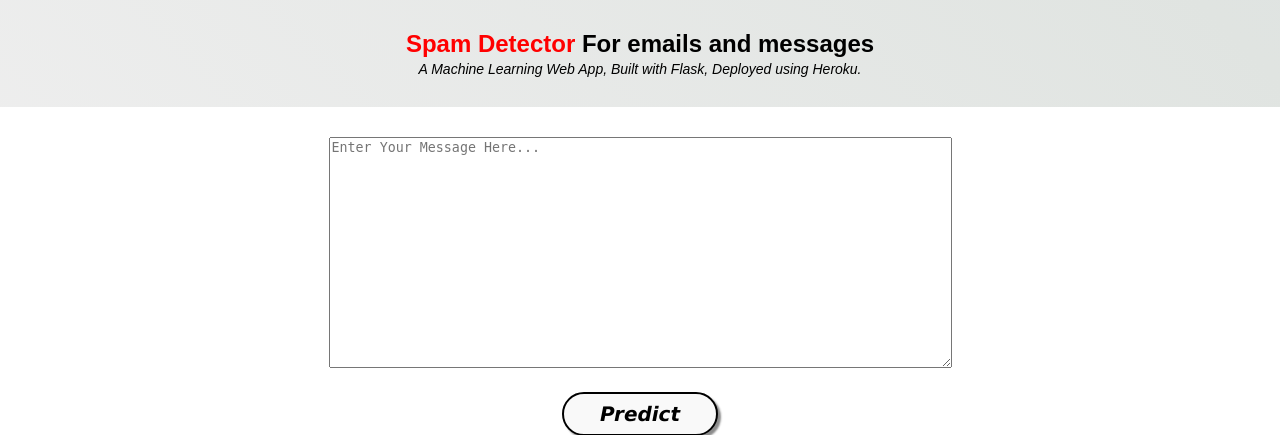
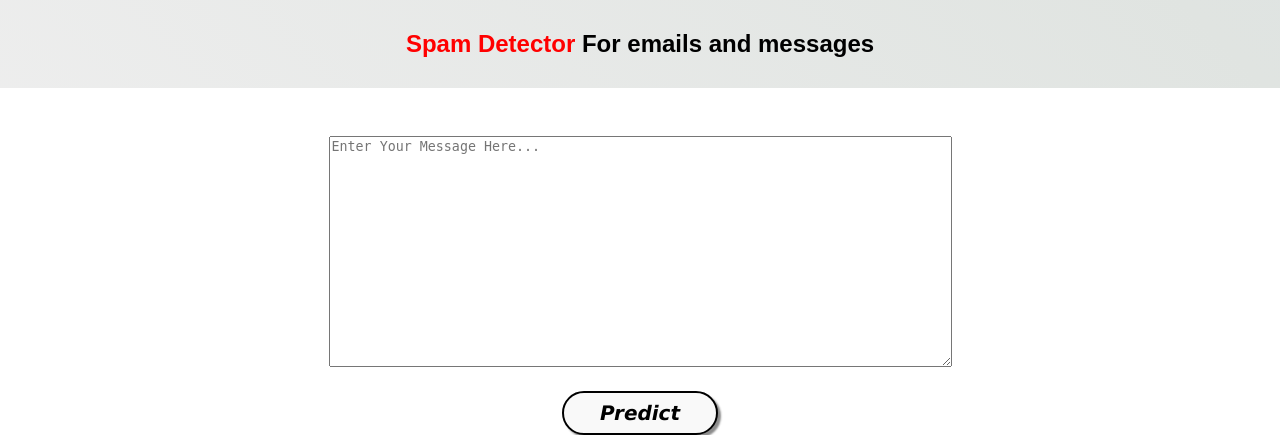
Before and after one commit to vyommartin/abuse, a Flask app: page / in a window 1280 px wide. Shown: the top 435 px of the page. Run offline with Flask 2, Linux system fonts and the light colour scheme; parts of the project's set-up code (start-up, migrations or seed data) failed here and were passed over; some libraries are stand-ins or nearby versions.

Commit message:
Update index.html

```diff
--- a/templates/index.html
+++ b/templates/index.html
@@ -4,17 +4,14 @@
     <meta charset="UTF-8">
     <meta name="viewport" content="width=device-width, initial-scale=1.0">
     <title>Email Spam Detector</title>
-    <script src="https://kit.fontawesome.com/5f3f547070.js" crossorigin="anonymous"></script>
     <link rel="shortcut icon" href="{{ url_for('static', filename='favicon.ico') }}">
     <link rel="stylesheet" type="text/css" href="{{ url_for('static', filename='style.css') }}">
 </head>
 <body>
     <div class="container">
         <h2 class='container-heading'><span>Spam Detector</span> For emails and messages</h2>
-        <div class='description'>
-            <p>A Machine Learning Web App, Built with Flask, Deployed using Heroku.</p>
-        </div>
     </div>
+    <br>
     <div class="ml-container">
         <form action="{{ url_for('predict') }}" method="POST">
             <textarea class='message-box' name="email" rows="15" cols="75" placeholder="Enter Your Message Here..."></textarea><br/>
```
